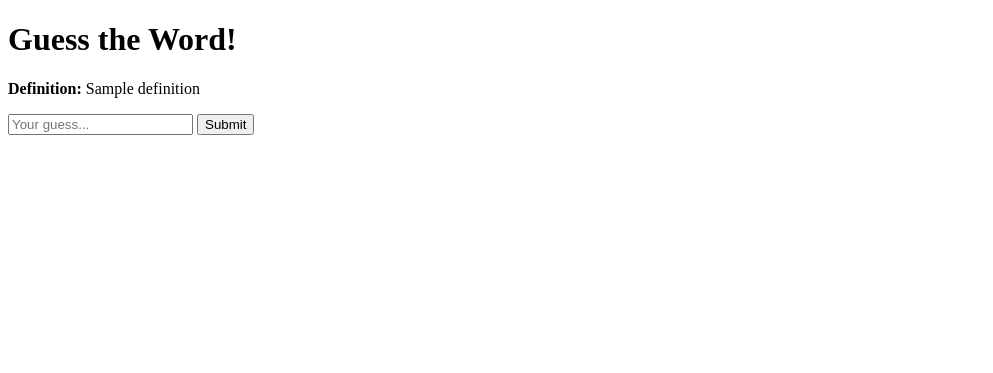
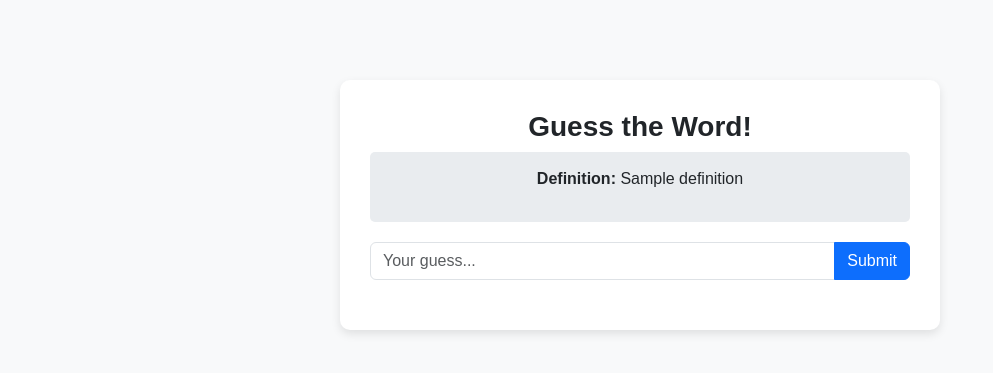
Before and after one commit to sibiraja/cs1060, a Flask app: page / in a window 1280 px wide. Shown: the top 373 px of the page, without its empty margins (0-993 px from the left). Run offline with Flask 3, Linux system fonts and the light colour scheme; a database or web service that is not in the repository returns one stand-in record (values such as "Sample title"); data that the repository does not hold is empty.

Commit message:
better ui

```diff
--- a/hw1/templates/index.html
+++ b/hw1/templates/index.html
@@ -4,24 +4,77 @@
     <meta charset="UTF-8">
     <meta name="viewport" content="width=device-width, initial-scale=1.0">
     <title>Guess the Word</title>
+    <link rel="stylesheet" href="https://cdn.jsdelivr.net/npm/bootstrap@5.3.0/dist/css/bootstrap.min.css">
+    <style>
+        body {
+            background-color: #f8f9fa;
+            font-family: Arial, sans-serif;
+        }
+        .game-container {
+            max-width: 600px;
+            margin: 80px auto;
+            background: white;
+            padding: 30px;
+            border-radius: 10px;
+            box-shadow: 0px 4px 10px rgba(0, 0, 0, 0.1);
+            text-align: center;
+        }
+        h1 {
+            font-size: 28px;
+            font-weight: bold;
+        }
+        .definition-box {
+            background: #e9ecef;
+            padding: 15px;
+            border-radius: 5px;
+            margin-bottom: 20px;
+        }
+        .input-group {
+            margin-bottom: 20px;
+        }
+        .message {
+            font-size: 18px;
+            font-weight: bold;
+            margin-top: 10px;
+        }
+        .correct {
+            color: green;
+        }
+        .incorrect {
+            color: red;
+        }
+    </style>
 </head>
 <body>
+
+    <div class="game-container">
         <h1>Guess the Word!</h1>
+
+        <div class="definition-box">
             <p><strong>Definition:</strong> {{ definition }}</p>
+        </div>
 
         <form method="POST">
-        <input type="text" name="guess" placeholder="Your guess..." required>
-        <button type="submit">Submit</button>
+            <div class="input-group">
+                <input type="text" name="guess" class="form-control" placeholder="Your guess..." required>
+                <button type="submit" class="btn btn-primary">Submit</button>
+            </div>
         </form>
 
         {% if message %}
-        <p>{{ message }}</p>
+            <p class="message {% if 'Correct' in message %}correct{% else %}incorrect{% endif %}">
+                {{ message }}
+            </p>
         {% endif %}
 
         {% if show_next_button %}
             <form action="{{ url_for('next_word') }}" method="GET">
-            <button type="submit">Next Word</button>
+                <button type="submit" class="btn btn-success">Next Word</button>
             </form>
         {% endif %}
+    </div>
+
+    <script src="https://cdn.jsdelivr.net/npm/bootstrap@5.3.0/dist/js/bootstrap.bundle.min.js"></script>
+
 </body>
 </html>
```
Lines whose indentation alone changed are shown as unchanged.
